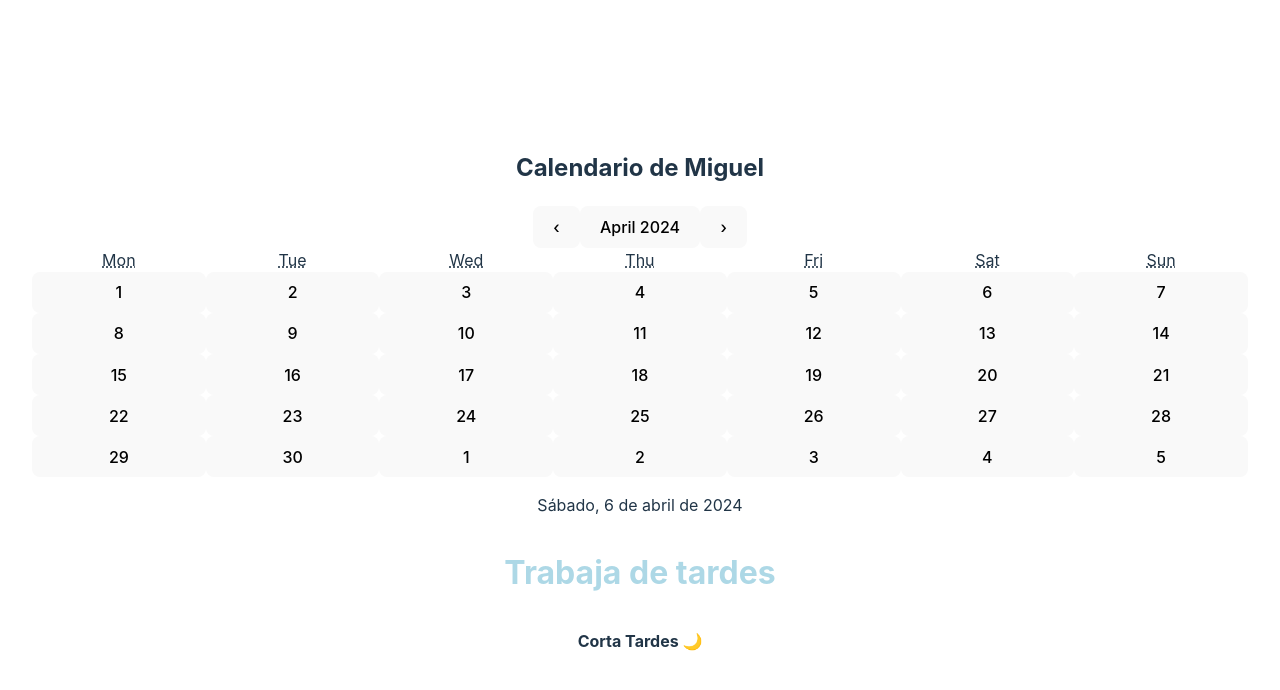
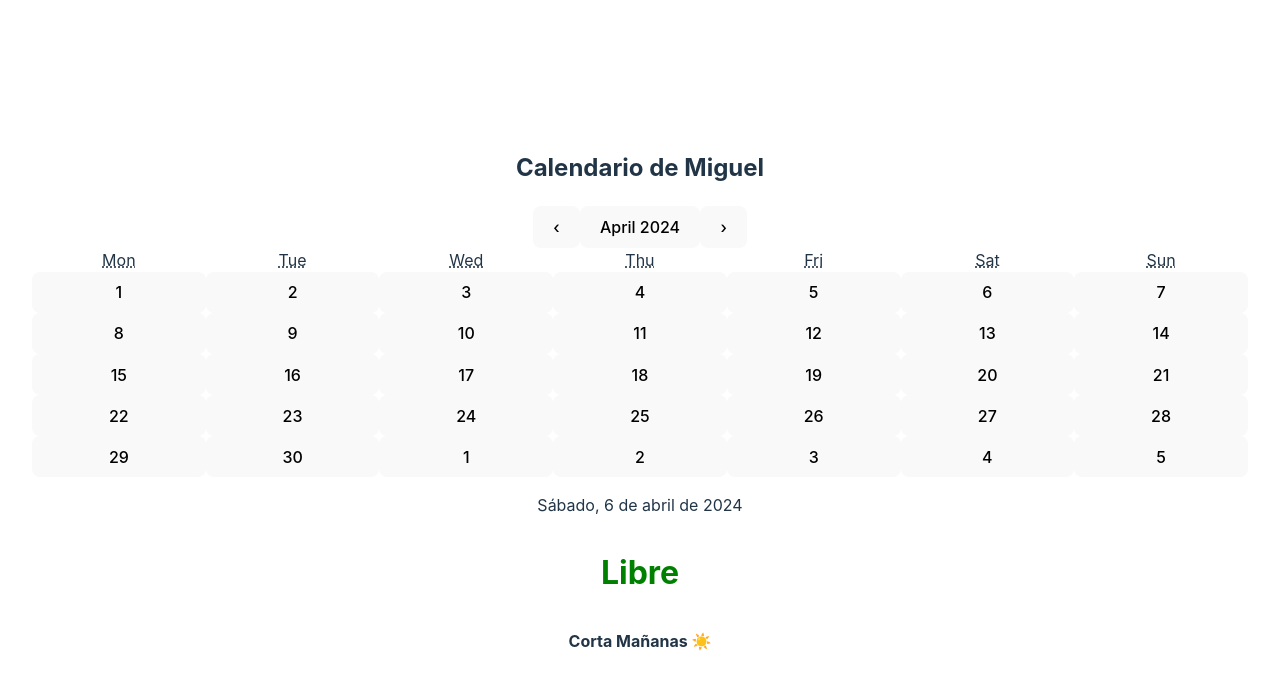
Before and after one commit to villarpdev/vacacionesMiguel, a React (Vite) app: page / in a window 1280 px wide. Shown: the top 690 px of the page. Built offline with nearby package versions, Linux system fonts and the light colour scheme.

Commit message:
Actualizacion 2025 v2

```diff
--- a/src/App.jsx
+++ b/src/App.jsx
@@ -26,9 +26,9 @@ function App() {
     const semanaLarga = [0,1,4,5,6];
     const semanaCorta = [2,3];
 
-    // Obtener el número de días transcurridos desde el Lunes de semana corta de tardes
+    // Obtener el número de días transcurridos desde el 1 de abril de 2024
     const millisecondsPerDay = 24 * 60 * 60 * 1000;
-    const startDate = new Date(2025, 1, 6); // Poner el Lunes de semana corta de tardes
+    const startDate = new Date(2025, 0, 20); // 1 de abril de 2024
     const currentDate = new Date(date.getFullYear(), date.getMonth(), date.getDate());
     const daysPassed = Math.floor((currentDate - startDate) / millisecondsPerDay);
 
```
